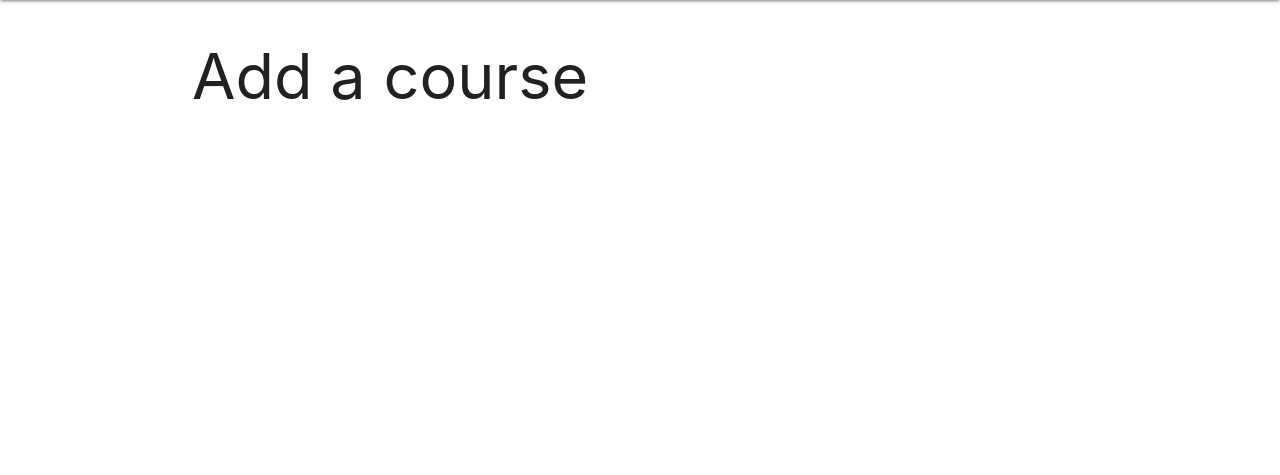
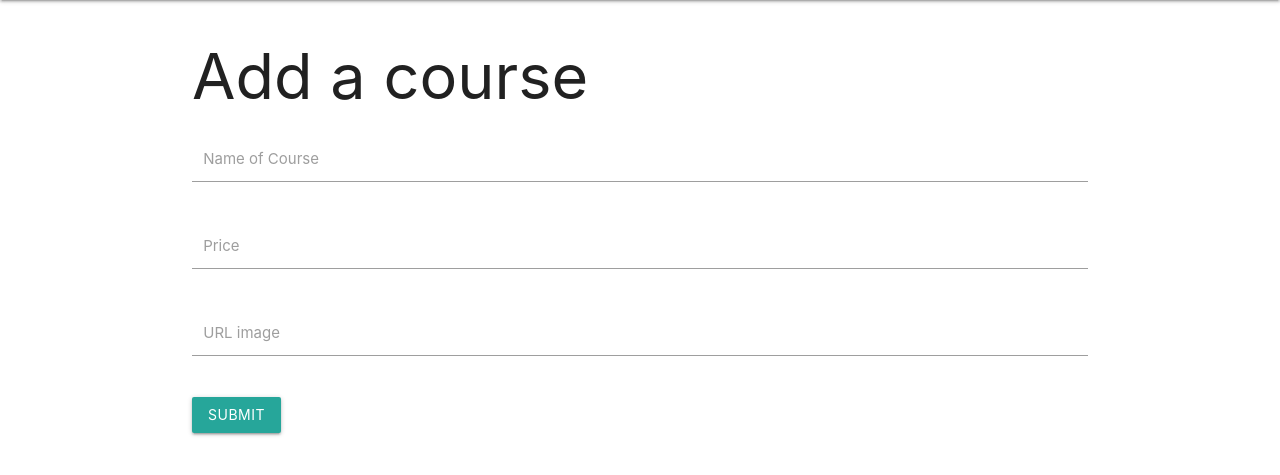
Before and after one commit to DavidMares22/node-practice, a Node server app: page /add in a window 1280 px wide. Shown: the part 64-539 px from the top of the page. Run offline with Node 20, Linux system fonts and the light colour scheme; some libraries are stand-ins or nearby versions.

Commit message:
submit form data

```diff
--- a/index.js
+++ b/index.js
@@ -1,5 +1,4 @@
 const express = require("express");
-const path = require("path");
 const exphbs = require("express-handlebars");
 const homeRoutes = require("./routes/home")
 const coursesRoutes = require("./routes/courses")
@@ -19,6 +18,8 @@ app.engine(
 app.set("view engine", "hbs");
 
 app.use(express.static("public"));
+app.use(express.urlencoded({extended:true}))
+
 app.use('/',homeRoutes)
 app.use('/courses',coursesRoutes)
 app.use('/add',addRoutes)
--- a/routes/add.js
+++ b/routes/add.js
@@ -8,4 +8,14 @@ router.get("/", (req, res) => {
     });
   });
 
+
+router.post("/", (req, res) => {
+
+
+   console.log(req.body)
+
+   res.redirect('/courses')
+
+});
+
 module.exports = router
--- a/views/add.hbs
+++ b/views/add.hbs
@@ -1 +1,23 @@
 <h1>Add a course</h1>
+
+<form action="/add" method="POST">
+
+    <div class="input-field col s6">
+        <input  id="title" name="title" type="text" class="validate"  required>
+        <label for="title" >Name of Course</label>
+        <span class="helper-text" data-error="Add name"></span></span>
+
+    </div>
+    <div class="input-field col s6">
+        <input  id="price" name="price" type="number" class="validate" required min="10">
+        <label for="price" >Price</label>
+        <span class="helper-text" data-error="Add price" ></span></span>
+    </div>
+    <div class="input-field col s6">
+        <input  id="img" name="img" type="text" class="validate" required>
+        <label for="img"  >URL image</label>
+        <span class="helper-text" data-error="Add URL for image"></span></span>
+    </div>
+
+    <button class="btn btn-primary">Submit</button>
+</form>
```
